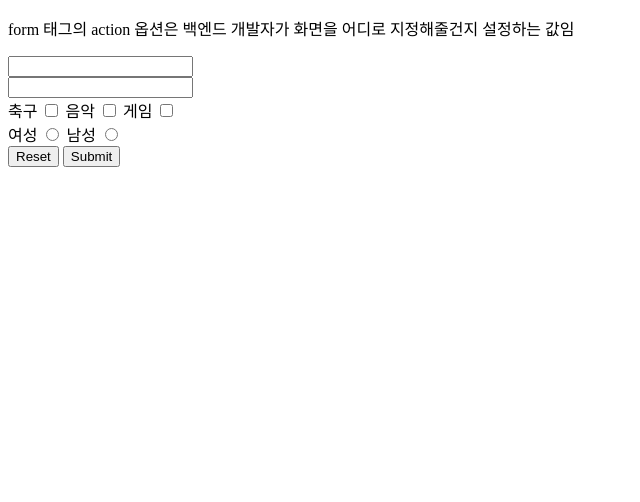
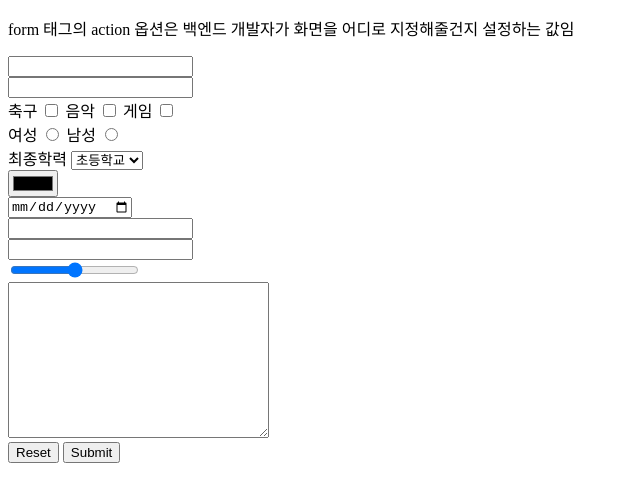
Before and after one commit to hyeonuk-kor/Web_motion_project, a plain HTML site: page HTML/form.html in a window 1280 px wide. Shown: the whole page, without its empty margins (0-640 px from the left). Drawn offline with Linux system fonts and the light colour scheme.

Commit message:
Update form.html

```diff
--- a/HTML/form.html
+++ b/HTML/form.html
@@ -12,9 +12,12 @@
 				form 태그의 action 옵션은 백엔드 개발자가 화면을 어디로
 				지정해줄건지 설정하는 값임
 			</p>
+			<!-- 텍스트 입력 -->
 			<input type="text" name="userid" /><br />
+			<!-- 비밀번호 입력 -->
 			<input type="password" name="pwd" id="" /><br />
 
+			<!-- 복수개 선택 -->
 			<label for="soccer">축구</label>
 			<input type="checkbox" name="hobby" id="soccer" />
 			<label for="music">음악</label>
@@ -27,7 +30,34 @@
 			<label for="male">남성</label>
 			<input type="radio" name="gender" id="male" />
 			<br />
+			<label for="edu">최종학력</label>
+			<select name="education" id="edu">
+				<option value="elementary school">초등학교</option>
+				<option value="middle school">중학교</option>
+				<option value="high school">고등학교</option>
+			</select>
+			<br />
+			<!-- html5에서 새롭게 추가된 요소 -->
+			<!-- 색상 지정 -->
+			<input type="color" name="" id="" /> <br />
+			<!-- 날짜 지정 -->
+			<input type="date" name="" id="" /> <br />
+			<!-- 시간 지정 -->
+			<input type="datetime" name="" id="" /> <br />
+			<!-- 이메일 입력 -->
+			<input type="email" name="" id="" /> <br />
+			<!-- 범위 지정 -->
+			<input type="range" name="" id="" /> <br />
+			<textarea
+				name="comments"
+				id="comments"
+				cols="30"
+				rows="10"
+			></textarea>
+			<br />
+			<!-- 전송 취소 버튼 -->
 			<input type="reset" />
+			<!-- 전송 버튼 -->
 			<input type="submit" />
 		</form>
 	</body>
```
